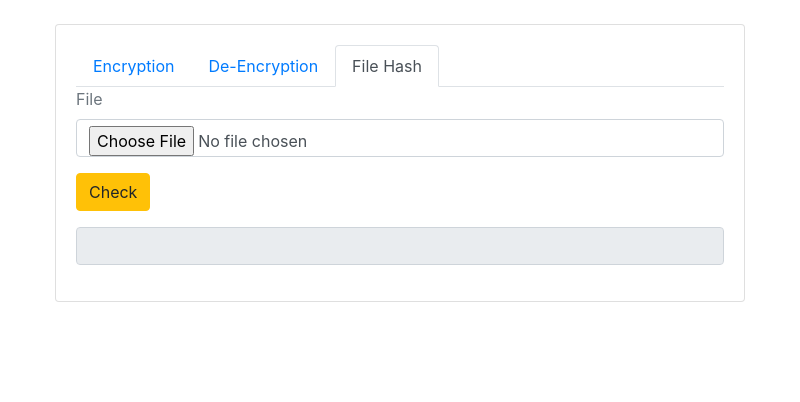
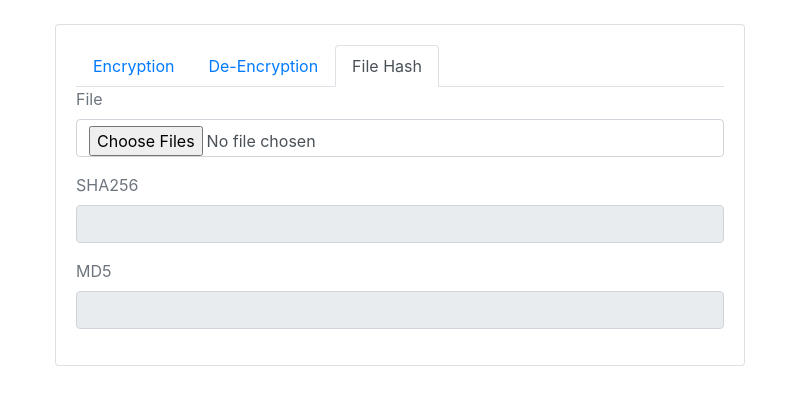
Before and after one commit to rzak23/ende, an Electron app: page index.html in a window 800 px wide. Both pictures are taken after a click on the tab "File Hash". Drawn offline with nearby package versions, Linux system fonts and the light colour scheme.

Commit message:
fixed filehash

```diff
--- a/index.html
+++ b/index.html
@@ -68,15 +68,15 @@
                     <form>
                         <div class="form-group">
                             <label for="file" class="text-muted">File</label>
-                            <input type="file" class="form-control" id="file">
+                            <input type="file" class="form-control" id="file" onchange="onFileSelect()" multiple>
                         </div>
                         <div class="form-group">
-                            <button type="button" class="btn btn-warning" onclick="checkHash()">
-                                <span>Check</span>
-                            </button>
+                            <label for="sha256" class="text-muted">SHA256</label>
+                            <input type="text" class="form-control" id="sha256" disabled>
                         </div>
                         <div class="form-group">
-                            <input type="text" class="form-control" id="hash" disabled>
+                            <label for="md5" class="text-muted">MD5</label>
+                            <input type="text" class="form-control" id="md5" disabled>
                         </div>
                     </form>
                 </div>
@@ -88,6 +88,7 @@
     <script src="node_modules/crypto-js/crypto-js.js"></script>
     <script src="node_modules/crypto-js/aes.js"></script>
     <script src="node_modules/crypto-js/sha256.js"></script>
+    <script src="node_modules/crypto-js/md5.js"></script>
     <script>
         function encryption(){
             var p = document.getElementById('plain').value;
@@ -105,12 +106,18 @@
             document.getElementById('plaind').value = dry.toString(CryptoJS.enc.Utf8);
         }
 
-        function checkHash(){
-            var f = document.getElementById('file').value;
-            // console.log(f);
+        function onFileSelect(){
+            var reader = new FileReader();
 
-            var hash = CryptoJS.SHA256(f);
-            document.getElementById('hash').value = hash;
+            reader.addEventListener('load',function () {
+                var sha256 = CryptoJS.SHA256(CryptoJS.enc.Latin1.parse(this.result));
+                var md5 = CryptoJS.MD5(CryptoJS.enc.Latin1.parse(this.result));
+                // var md5 = hash.toString(CryptoJS.enc.Hex)
+                // console.log(output);
+                document.getElementById('md5').value = md5;
+                document.getElementById('sha256').value = sha256;
+            });
+            reader.readAsBinaryString(document.getElementById('file').files[0]);
         }
     </script>
 </body>
```
